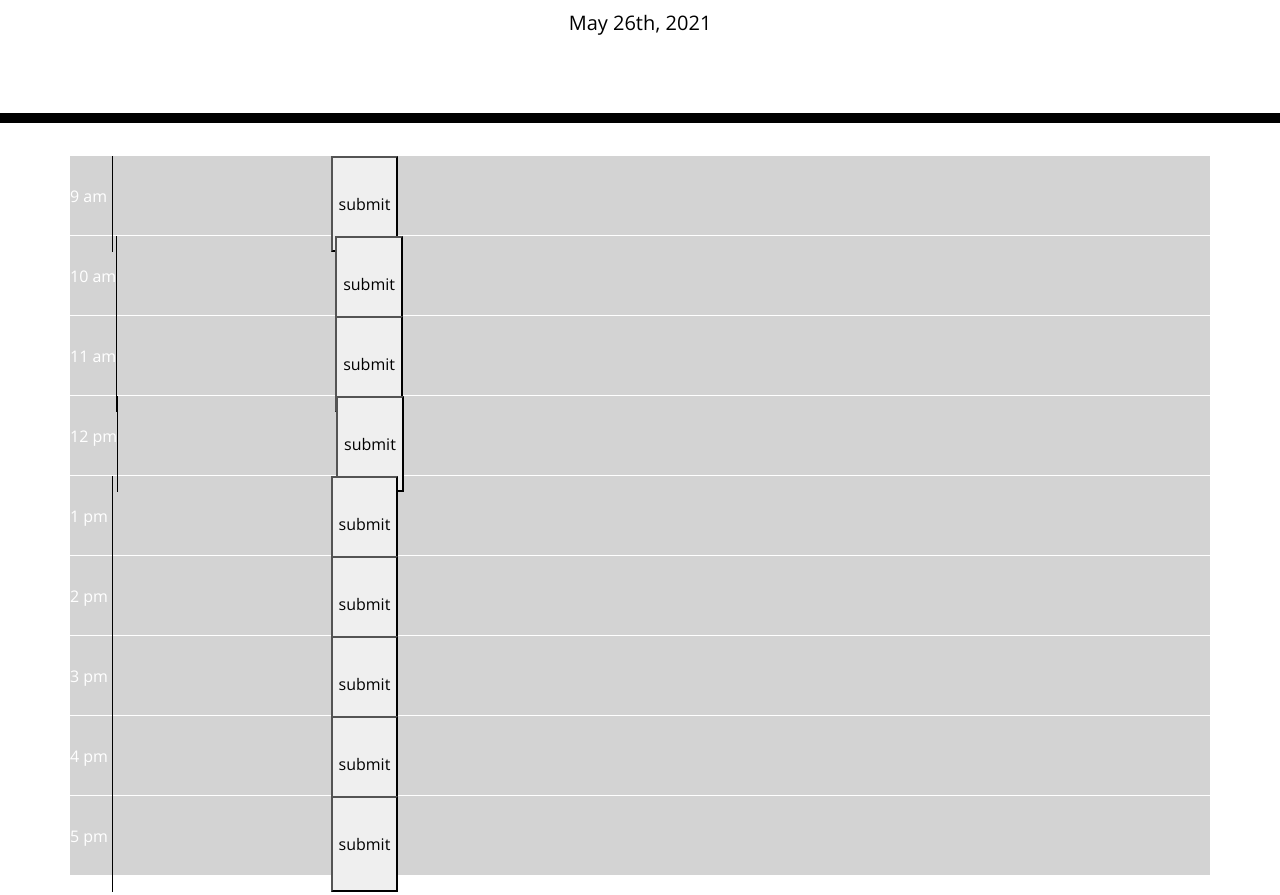
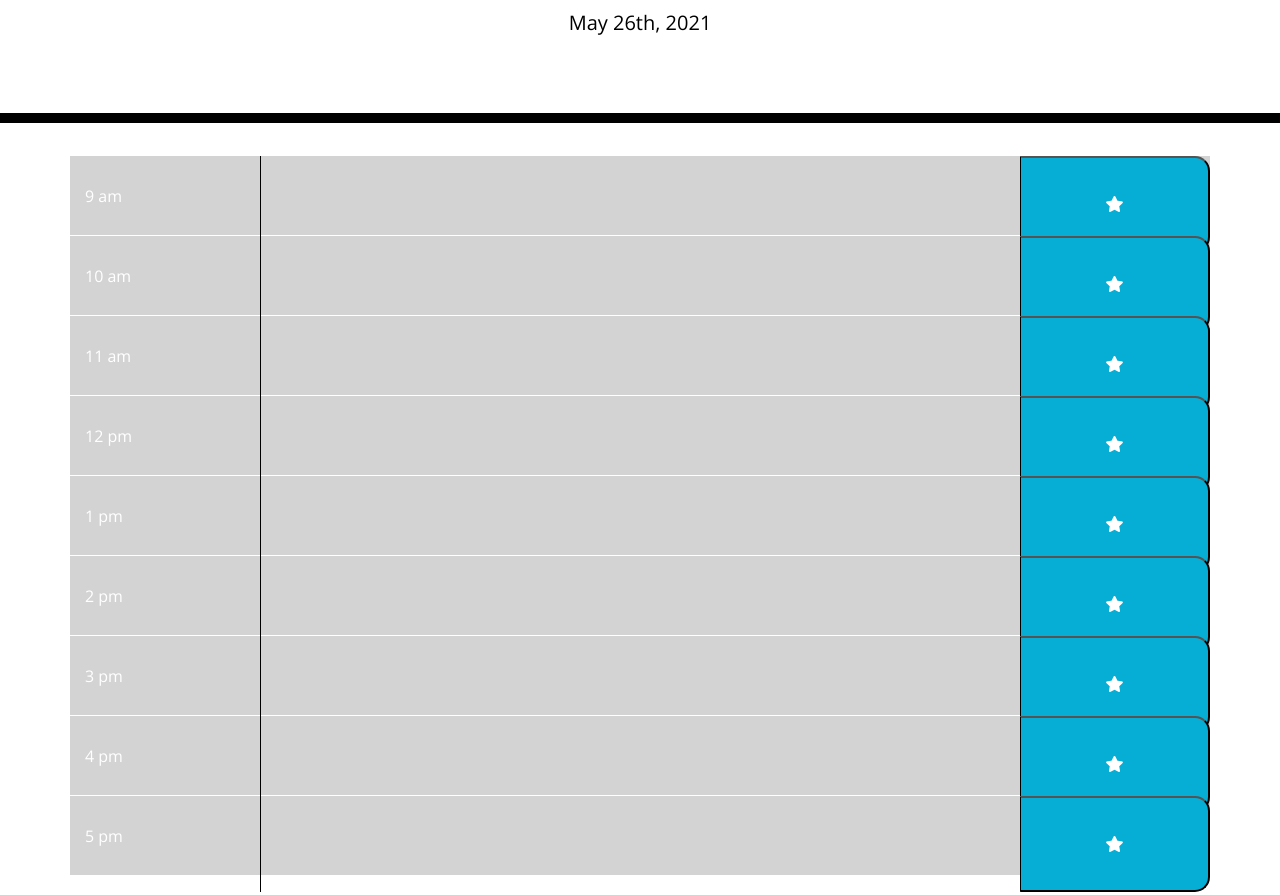
Before and after one commit to MarissaNancy/Workday-Planner, a plain HTML site: page index.html in a window 1280 px wide. Shown: the part 181-1076 px from the top of the page. Drawn offline with nearby package versions, Linux system fonts and the light colour scheme.

Commit message:
added interval and styled btns

```diff
--- a/index.html
+++ b/index.html
@@ -28,71 +28,72 @@
       <p class="lead">A simple calendar app for scheduling your work day</p>
       <p id="currentDay" class="lead"></p>
     </header>
+
     <div class="container">
       <!-- Timeblocks go here -->
-      <div class="row" id="9">
-        <div class="hourtime">
+      <div class="row g-0" id="9">
+        <div class="hourtime col-md-2">
           <p class="9time" p id="nine">9 am</p>
         </div>
-        <textarea  id="column" class="input"></textarea>
+        <textarea  id="column" class="input col-md-8"></textarea>
         <!--this is not actual button name maybe change-->
-        <button class="savebutton">submit</button>
+        <button class="fa fa-star saveBtn col-md-2"></button>
       </div>
-      <div class="row" id="10">
-        <div class="hourtime">
+      <div class="row g-0" id="10">
+        <div class="hourtime col-md-2">
           <p class="10time" p id="ten">10 am</p>
         </div>
-        <textarea  id="column" class="input"></textarea>
-        <button class="savebutton">submit</button>
+        <textarea  id="column" class="input col-md-8"></textarea>
+        <button class="fa fa-star saveBtn col-md-2"></button>
       </div>
-      <div class="row" id="11">
-        <div class="hourtime">
+      <div class="row g-0" id="11">
+        <div class="hourtime col-md-2">
           <p class="11time" p id="eleven">11 am</p>
         </div>
-        <textarea  id="column" class="input"></textarea>
-        <button class="savebutton">submit</button>
+        <textarea  id="column" class="input col-md-8"></textarea>
+        <button class="fa fa-star saveBtn col-md-2"></button>
       </div>
-      <div class="row" id="12">
-        <div class="hourtime">
+      <div class="row g-0" id="12">
+        <div class="hourtime col-md-2">
           <p class="12time" p id="twelve">12 pm</p>
         </div>
-        <textarea id="column" class="input"></textarea>
-        <button class="savebutton">submit</button>
+        <textarea id="column" class="input col-md-8"></textarea>
+        <button class="fa fa-star saveBtn col-md-2"></button>
       </div>
-      <div class="row" id="13">
-        <div class="hourtime">
+      <div class="row g-0" id="13">
+        <div class="hourtime col-md-2">
           <p class="13time" p id="thirteen">1 pm</p>
         </div>
-        <textarea  id="column" class="input"></textarea>
-        <button class="savebutton">submit</button>
+        <textarea  id="column" class="input col-md-8"></textarea>
+        <button class="fa fa-star saveBtn col-md-2"></button>
       </div>
-      <div class="row" id="14">
-        <div class="hourtime">
+      <div class="row g-0" id="14">
+        <div class="hourtime col-md-2">
           <p class="14time" p id="fourteen">2 pm</p>
         </div>
-        <textarea  id="column" class="input"></textarea>
-        <button class="savebutton">submit</button>
+        <textarea  id="column" class="input col-md-8"></textarea>
+        <button class="fa fa-star saveBtn col-md-2"></button>
       </div>
-      <div class="row" id="15">
-        <div class="hourtime">
+      <div class="row g-0" id="15">
+        <div class="hourtime col-md-2">
           <p class="15time" p id="fifteen">3 pm</p>
         </div>
-        <textarea  id="column" class="input"></textarea>
-        <button class="savebutton">submit</button>
+        <textarea  id="column" class="input col-md-8"></textarea>
+        <button class="fa fa-star saveBtn col-md-2"></button>
       </div>
-      <div class="row" id="16">
-        <div class="hourtime">
+      <div class="row g-0" id="16">
+        <div class="hourtime col-md-2">
           <p class="16time" p id="sixteen">4 pm</p>
         </div>
-        <textarea  id="column" class="input"></textarea>
-        <button class="savebutton">submit</button>
+        <textarea  id="column" class="input col-md-8"></textarea>
+        <button class="fa fa-star saveBtn col-md-2"></button>
       </div>
-      <div class="row" id="17">
-        <div class="hourtime">
+      <div class="row g-0" id="17">
+        <div class="hourtime col-md-2">
           <p class="17time" p id="seventeen">5 pm</p>
         </div>
-        <textarea  id="column" class="input"></textarea>
-        <button class="savebutton">submit</button>
+        <textarea  id="column" class="input col-md-8"></textarea>
+        <button class="fa fa-star saveBtn col-md-2"></button>
       </div>
     </div>
 
--- a/script.js
+++ b/script.js
@@ -13,6 +13,7 @@ $(".savebutton").on('click', function(){
 
 function hourUpdater(){
     // get current hour from moment.js
+    //to get currenthour we must set it as a var equal to moments.hours
     var currentHour = moment().hours();
 
     // for each time block you need an function
@@ -36,7 +37,9 @@ hourUpdater();
 
 // set interval to where page updates every 30s
 
-
+setTimeout(function(){
+    location = ''
+  },60000);
 
 // get items from local storage
 
```
Also changed, not shown: 1 other file.
